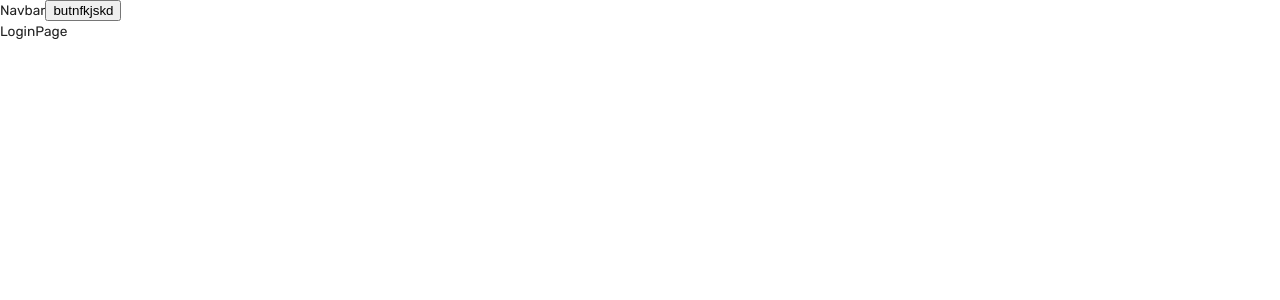
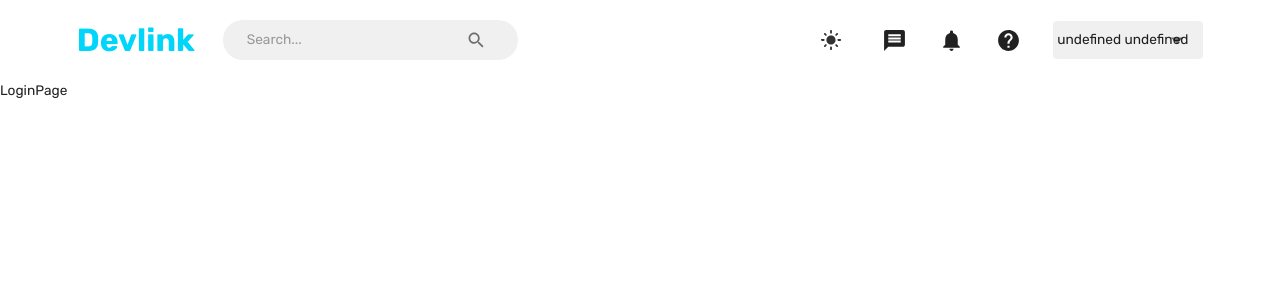
Before and after one commit to joekings2k/Devlink, a React (Create React App) app in the folder client/: page / in a window 1280 px wide. Shown: the top 300 px of the page. Built offline with nearby package versions, Linux system fonts and the light colour scheme.

Commit message:
navbar complete

```diff
--- a/client/src/components/FlexBetween.tsx
+++ b/client/src/components/FlexBetween.tsx
@@ -4,7 +4,7 @@
 const FlexBetween = styled(Box)({
   display:"flex",
   justifyContent:"space-between",
-  alignItems:"center"
+  alignItems:"center",
 })
 
 export default FlexBetween
--- a/client/src/muiPaletteDeclare.tsx
+++ b/client/src/muiPaletteDeclare.tsx
@@ -3,6 +3,7 @@
 
   interface Theme {
     palette: {
+      mode:string;
       primary: {
         dark: React.CSSProperties["color"];
         main: React.CSSProperties["color"];
--- a/client/src/scenes/navbar/index.tsx
+++ b/client/src/scenes/navbar/index.tsx
@@ -34,13 +34,153 @@
   const isNonMobileScreens = useMediaQuery("(min-width:1000px)");
 
   const theme = useTheme();
-  const neutralLight = theme.palette.neutral.light
-  console.log(neutralLight);
-
+  const neutralLight = theme.palette.neutral.light;
+  const dark = theme.palette.neutral.dark;
+  const background = theme.palette.backgrounds.default;
+  const primaryLight = theme.palette.primary.light;
+  const alt = theme.palette.backgrounds.alt;
+  const fullName = `${user?.firstName} ${user?.lastName}`;
   return (
-    <div color="neutral">
-      Navbar
-      <button color="neutral">butnfkjskd</button>
-    </div>
+    <FlexBetween padding="1rem 6%" style={{ backgroundColor: alt }}>
+      <FlexBetween gap="1.75rem">
+        <Typography
+          fontWeight="bold"
+          fontSize="clamp(1rem, 2rem,2.25rem)"
+          color="primary"
+          onClick={() => navigate("/home")}
+          sx={{
+            "&:hover": {
+              color: primaryLight,
+              cursor: "pointer",
+            },
+          }}
+        >
+          Devlink
+        </Typography>
+        {isNonMobileScreens && (
+          <FlexBetween
+            style={{ backgroundColor: neutralLight }}
+            borderRadius="20px"
+            gap="1rem"
+            padding="0.1rem 1.5rem"
+          >
+            <InputBase placeholder="Search..." />
+            <IconButton>
+              <Search />{" "}
+            </IconButton>
+          </FlexBetween>
+        )}
+      </FlexBetween>
+      {isNonMobileScreens ? (
+        <FlexBetween gap="2rem">
+          <IconButton onClick={() => dispatch(setMode())}>
+            {theme.palette.mode === "dark" ? (
+              <DarkMode sx={{ fontSize: "22px" }} />
+            ) : (
+              <LightMode sx={{ fontSize: "22px", color: dark }} />
+            )}
+          </IconButton>
+          <Message sx={{ fontSize: "25px" }} />
+          <Notifications sx={{ fontSize: "25px" }} />
+          <Help sx={{ fontSize: "25px" }} />
+          <FormControl variant="standard" sx={{ value: fullName }}>
+            <Select
+              value={fullName}
+              sx={{
+                backgroundColor: neutralLight,
+                width: "150px",
+                borderRadius: "0.25rem",
+                p: "0.25rem",
+                "& .MuiSvgIcon-root": {
+                  pr: "0.25rem",
+                  width: "3rem",
+                  fontSize: "30px",
+                },
+                "& .MuiSelect-select:focus": { backgroundColor: neutralLight },
+              }}
+              input={<InputBase />}
+            >
+              <MenuItem value={fullName}>
+                <Typography>{fullName}</Typography>
+              </MenuItem>
+              <MenuItem onClick={() => dispatch(setLogout())}>LogOut</MenuItem>
+            </Select>
+          </FormControl>
+        </FlexBetween>
+      ) : (
+        <IconButton
+          onClick={() => setIsMobileMenuToggled(!isMobileMenuToggled)}
+          sx={{ borderRadius: "50%", p: "10px",boxShadow:`3px 2px 3px ${background} ` }}
+        >
+          <Menu />
+        </IconButton>
+      )}
+      {!isNonMobileScreens && isMobileMenuToggled && (
+        <Box
+          position="fixed"
+          right="0"
+          bottom="0"
+          height="100%"
+          zIndex="10"
+          maxWidth="500px"
+          minWidth="300px"
+          sx={{ backgroundColor: neutralLight }}
+        >
+          <Box display="flex" justifyContent="flex-end" p="1rem">
+            <IconButton
+              onClick={() => setIsMobileMenuToggled(!isMobileMenuToggled)}
+            >
+              <Close />
+            </IconButton>
+          </Box>
+          {/*menu items */}
+          <FlexBetween
+            gap="3rem"
+            display="flex"
+            flexDirection="column"
+            justifyContent="center"
+            alignItems="center"
+          >
+            <IconButton onClick={() => dispatch(setMode())}>
+              {theme.palette.mode === "dark" ? (
+                <DarkMode sx={{ fontSize: "22px" }} />
+              ) : (
+                <LightMode sx={{ fontSize: "22px", color: dark }} />
+              )}
+            </IconButton>
+            <Message sx={{ fontSize: "25px" }} />
+            <Notifications sx={{ fontSize: "25px" }} />
+            <Help sx={{ fontSize: "25px" }} />
+            <FormControl variant="standard" sx={{ value: fullName }}>
+              <Select
+                value={fullName}
+                sx={{
+                  backgroundColor: neutralLight,
+                  width: "150px",
+                  borderRadius: "0.25rem",
+                  p: "0.25rem",
+                  "& .MuiSvgIcon-root": {
+                    pr: "0.25rem",
+                    width: "3rem",
+                    fontSize: "30px",
+                  },
+                  "& .MuiSelect-select:focus": {
+                    backgroundColor: neutralLight,
+                  },
+                }}
+                input={<InputBase />}
+              >
+                <MenuItem value={fullName}>
+                  <Typography>{fullName}</Typography>
+                </MenuItem>
+                <MenuItem onClick={() => dispatch(setLogout())}>
+                  LogOut
+                </MenuItem>
+              </Select>
+            </FormControl>
+          </FlexBetween>
+        </Box>
+      )}
+    </FlexBetween>
   );
 };
```
